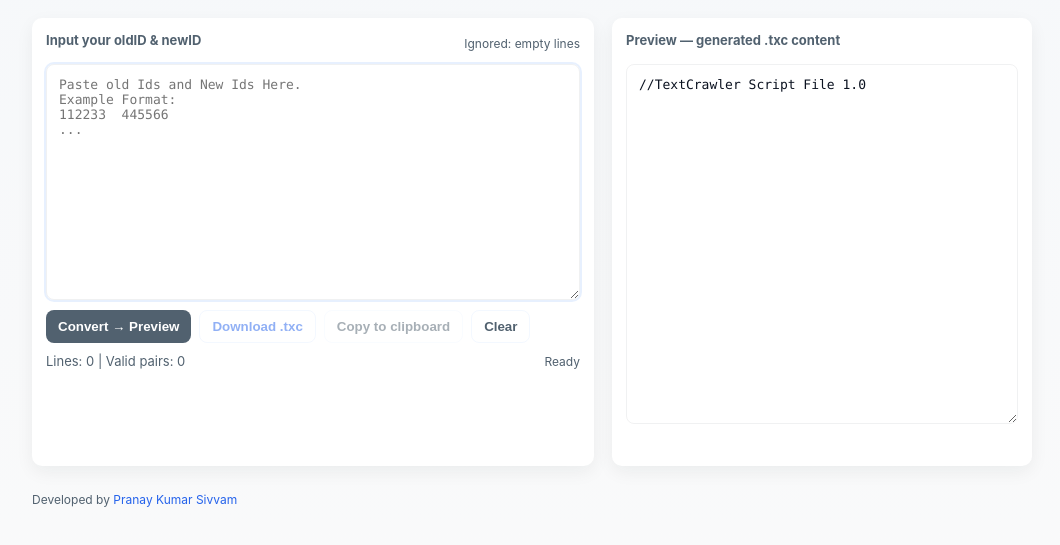
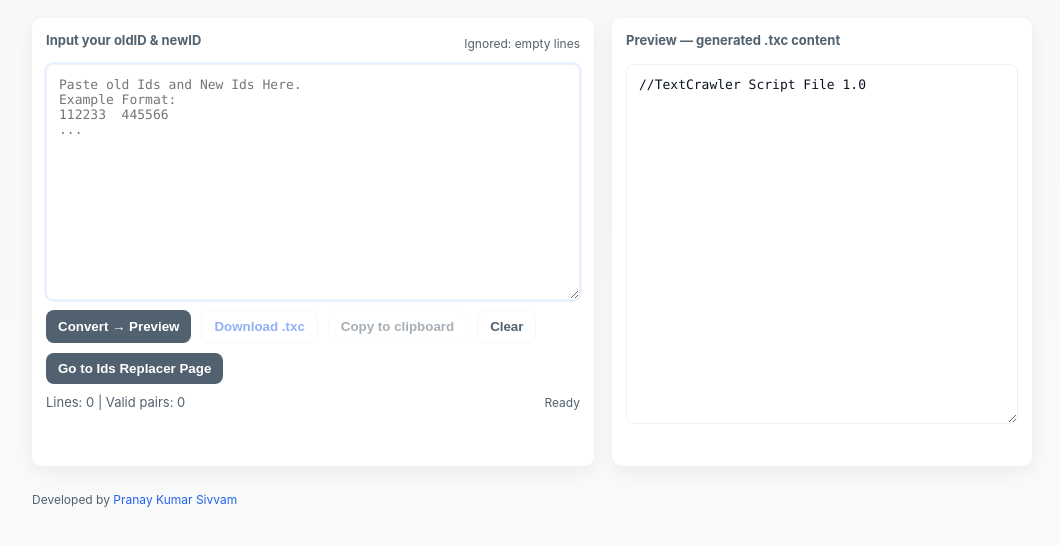
Before and after one commit to pranaysivvam003/PIT-Tools, a plain HTML site: page ids-replacer.html in a window 1280 px wide. Shown: the part 71-616 px from the top of the page, without its empty margins (108-1168 px from the left). Drawn offline with Linux system fonts and the light colour scheme.

Commit message:
Update ids-replacer.html

```diff
--- a/ids-replacer.html
+++ b/ids-replacer.html
@@ -118,7 +118,7 @@ outline: 2px solid rgba(59, 130, 246, 0.12);
 
 .controls {
 display: flex;
-gap: 8px;
+gap: 10px;
 flex-wrap: wrap;
 }
 
@@ -247,6 +247,7 @@ Example Format:
 <button id="downloadBtn" class="secondary" disabled>Download .txc</button>
 <button id="copyBtn" class="ghost" disabled>Copy to clipboard</button>
 <button id="clearBtn" class="ghost">Clear</button>
+<a href="https://pranaysivvam003.github.io/Ids_Replacement/" target="_blank" style="color: inherit; text-decoration: none;"><button>Go to Ids Replacer Page</button></a>
 </div>
 <div class="meta">
 <div id="stats">Lines: 0 | Valid pairs: 0</div>
```
